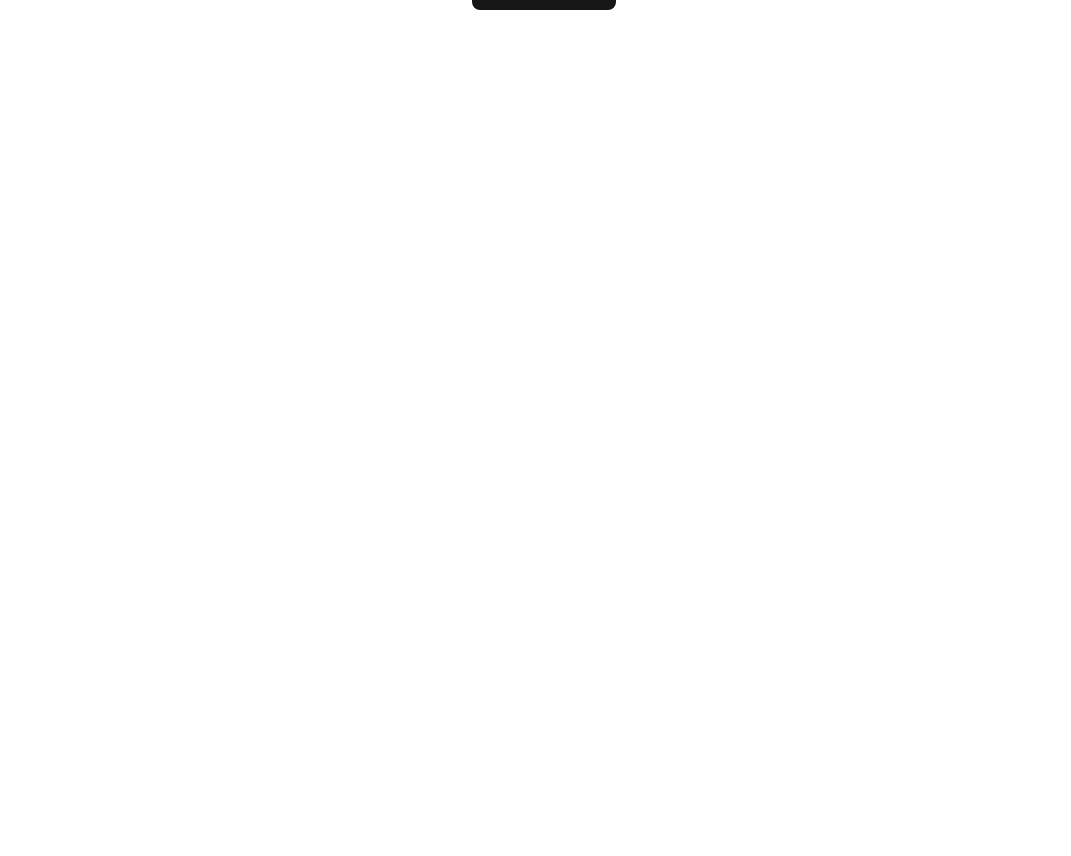
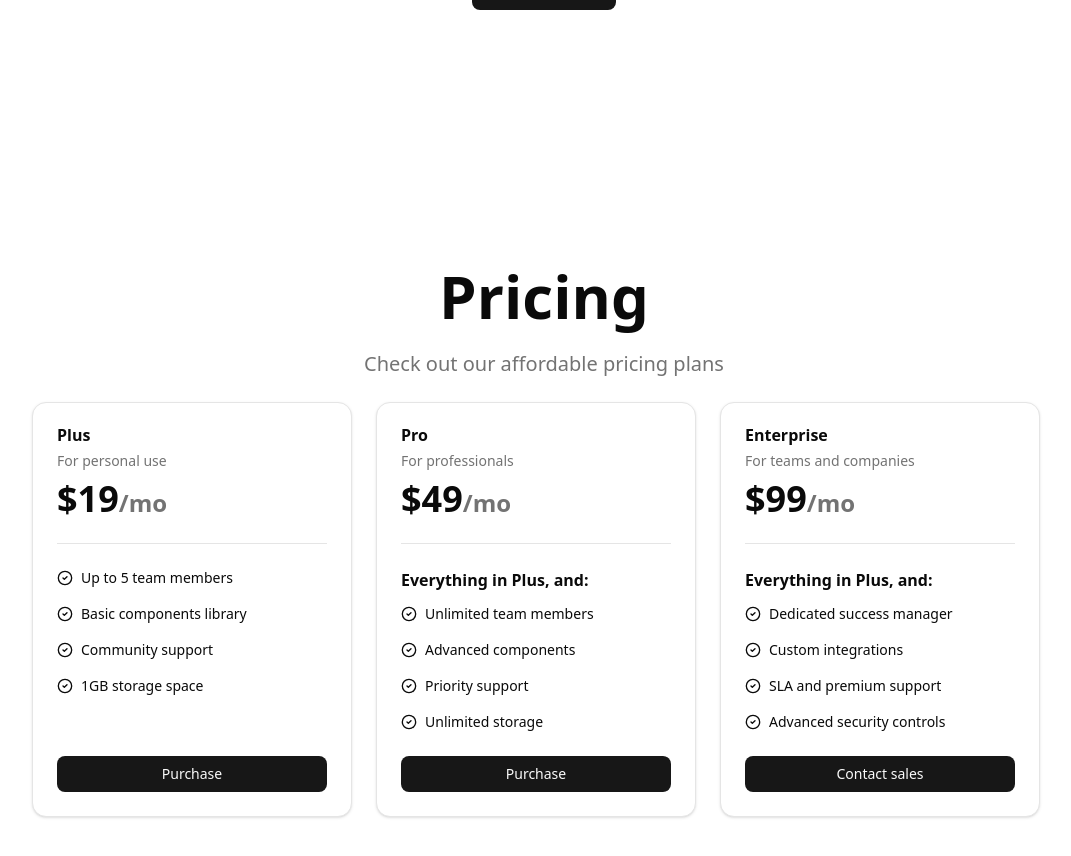
Before and after one commit to Sergyoga2/sub, a Next.js app: page / in a window 1280 px wide. Shown: the part 1817-2673 px from the top of the page, without its empty margins (96-1167 px from the left). Before the commit the page ends 1955 px from the top, so only its background shows below. Built offline with nearby package versions, Linux system fonts and the light colour scheme.

Commit message:
add pricing2 block with 3 plans and no billing toggle

```diff
--- a/app/page.tsx
+++ b/app/page.tsx
@@ -1,11 +1,13 @@
 import { Hero243 } from "@/components/hero243";
 import { Feature43 } from "@/components/feature43";
+import { Pricing2 } from "@/components/pricing2";
 
 export default function Home() {
   return (
     <main>
       <Hero243 />
       <Feature43 />
+      <Pricing2 />
     </main>
   );
 }
--- /dev/null
+++ b/components/pricing2.tsx
@@ -0,0 +1,160 @@
+import { CircleCheck } from "lucide-react";
+
+import { cn } from "@/lib/utils";
+
+import { Button } from "@/components/ui/button";
+import {
+  Card,
+  CardContent,
+  CardFooter,
+  CardHeader,
+  CardTitle,
+} from "@/components/ui/card";
+import { Separator } from "@/components/ui/separator";
+
+interface PricingFeature {
+  text: string;
+}
+
+interface PricingPlan {
+  id: string;
+  name: string;
+  description: string;
+  price: string;
+  period: string;
+  features: PricingFeature[];
+  button: {
+    text: string;
+    url: string;
+  };
+}
+
+interface Pricing2Props {
+  heading?: string;
+  description?: string;
+  plans?: PricingPlan[];
+  className?: string;
+}
+
+const Pricing2 = ({
+  heading = "Pricing",
+  description = "Check out our affordable pricing plans",
+  plans = [
+    {
+      id: "plus",
+      name: "Plus",
+      description: "For personal use",
+      price: "$19",
+      period: "/mo",
+      features: [
+        { text: "Up to 5 team members" },
+        { text: "Basic components library" },
+        { text: "Community support" },
+        { text: "1GB storage space" },
+      ],
+      button: {
+        text: "Purchase",
+        url: "https://shadcnblocks.com",
+      },
+    },
+    {
+      id: "pro",
+      name: "Pro",
+      description: "For professionals",
+      price: "$49",
+      period: "/mo",
+      features: [
+        { text: "Unlimited team members" },
+        { text: "Advanced components" },
+        { text: "Priority support" },
+        { text: "Unlimited storage" },
+      ],
+      button: {
+        text: "Purchase",
+        url: "https://shadcnblocks.com",
+      },
+    },
+    {
+      id: "enterprise",
+      name: "Enterprise",
+      description: "For teams and companies",
+      price: "$99",
+      period: "/mo",
+      features: [
+        { text: "Dedicated success manager" },
+        { text: "Custom integrations" },
+        { text: "SLA and premium support" },
+        { text: "Advanced security controls" },
+      ],
+      button: {
+        text: "Contact sales",
+        url: "https://shadcnblocks.com",
+      },
+    },
+  ],
+  className,
+}: Pricing2Props) => {
+  return (
+    <section className={cn("py-32", className)}>
+      <div className="container mx-auto">
+        <div className="mx-auto flex w-full max-w-5xl flex-col items-center gap-6 text-center">
+          <h2 className="text-4xl font-semibold text-pretty lg:text-6xl">
+            {heading}
+          </h2>
+          <p className="text-muted-foreground lg:text-xl">{description}</p>
+          <div className="flex w-full flex-col items-stretch gap-6 md:flex-row">
+            {plans.map((plan) => (
+              <Card
+                key={plan.id}
+                className="flex w-80 flex-col justify-between text-left"
+              >
+                <CardHeader>
+                  <CardTitle>
+                    <p>{plan.name}</p>
+                  </CardTitle>
+                  <p className="text-sm text-muted-foreground">
+                    {plan.description}
+                  </p>
+                  <div className="flex items-end">
+                    <span className="text-4xl font-semibold">{plan.price}</span>
+                    <span className="text-2xl font-semibold text-muted-foreground">
+                      {plan.period}
+                    </span>
+                  </div>
+                </CardHeader>
+                <CardContent>
+                  <Separator className="mb-6" />
+                  {plan.id !== "plus" && (
+                    <p className="mb-3 font-semibold">
+                      Everything in Plus, and:
+                    </p>
+                  )}
+                  <ul className="space-y-4">
+                    {plan.features.map((feature, index) => (
+                      <li
+                        key={index}
+                        className="flex items-center gap-2 text-sm"
+                      >
+                        <CircleCheck className="size-4" />
+                        <span>{feature.text}</span>
+                      </li>
+                    ))}
+                  </ul>
+                </CardContent>
+                <CardFooter className="mt-auto">
+                  <Button asChild className="w-full">
+                    <a href={plan.button.url} target="_blank">
+                      {plan.button.text}
+                    </a>
+                  </Button>
+                </CardFooter>
+              </Card>
+            ))}
+          </div>
+        </div>
+      </div>
+    </section>
+  );
+};
+
+export { Pricing2 };
--- /dev/null
+++ b/components/ui/card.tsx
@@ -0,0 +1,92 @@
+import * as React from "react"
+
+import { cn } from "@/lib/utils"
+
+function Card({ className, ...props }: React.ComponentProps<"div">) {
+  return (
+    <div
+      data-slot="card"
+      className={cn(
+        "bg-card text-card-foreground flex flex-col gap-6 rounded-xl border py-6 shadow-sm",
+        className
+      )}
+      {...props}
+    />
+  )
+}
+
+function CardHeader({ className, ...props }: React.ComponentProps<"div">) {
+  return (
+    <div
+      data-slot="card-header"
+      className={cn(
+        "@container/card-header grid auto-rows-min grid-rows-[auto_auto] items-start gap-2 px-6 has-data-[slot=card-action]:grid-cols-[1fr_auto] [.border-b]:pb-6",
+        className
+      )}
+      {...props}
+    />
+  )
+}
+
+function CardTitle({ className, ...props }: React.ComponentProps<"div">) {
+  return (
+    <div
+      data-slot="card-title"
+      className={cn("leading-none font-semibold", className)}
+      {...props}
+    />
+  )
+}
+
+function CardDescription({ className, ...props }: React.ComponentProps<"div">) {
+  return (
+    <div
+      data-slot="card-description"
+      className={cn("text-muted-foreground text-sm", className)}
+      {...props}
+    />
+  )
+}
+
+function CardAction({ className, ...props }: React.ComponentProps<"div">) {
+  return (
+    <div
+      data-slot="card-action"
+      className={cn(
+        "col-start-2 row-span-2 row-start-1 self-start justify-self-end",
+        className
+      )}
+      {...props}
+    />
+  )
+}
+
+function CardContent({ className, ...props }: React.ComponentProps<"div">) {
+  return (
+    <div
+      data-slot="card-content"
+      className={cn("px-6", className)}
+      {...props}
+    />
+  )
+}
+
+function CardFooter({ className, ...props }: React.ComponentProps<"div">) {
+  return (
+    <div
+      data-slot="card-footer"
+      className={cn("flex items-center px-6 [.border-t]:pt-6", className)}
+      {...props}
+    />
+  )
+}
+
+export {
+  Card,
+  CardHeader,
+  CardFooter,
+  CardTitle,
+  CardAction,
+  CardDescription,
+  CardContent,
+}
--- /dev/null
+++ b/components/ui/separator.tsx
@@ -0,0 +1,28 @@
+"use client"
+
+import * as React from "react"
+import { Separator as SeparatorPrimitive } from "radix-ui"
+
+import { cn } from "@/lib/utils"
+
+function Separator({
+  className,
+  orientation = "horizontal",
+  decorative = true,
+  ...props
+}: React.ComponentProps<typeof SeparatorPrimitive.Root>) {
+  return (
+    <SeparatorPrimitive.Root
+      data-slot="separator"
+      decorative={decorative}
+      orientation={orientation}
+      className={cn(
+        "bg-border shrink-0 data-[orientation=horizontal]:h-px data-[orientation=horizontal]:w-full data-[orientation=vertical]:h-full data-[orientation=vertical]:w-px",
+        className
+      )}
+      {...props}
+    />
+  )
+}
+
+export { Separator }
--- /dev/null
+++ b/components/ui/switch.tsx
@@ -0,0 +1,35 @@
+"use client"
+
+import * as React from "react"
+import { Switch as SwitchPrimitive } from "radix-ui"
+
+import { cn } from "@/lib/utils"
+
+function Switch({
+  className,
+  size = "default",
+  ...props
+}: React.ComponentProps<typeof SwitchPrimitive.Root> & {
+  size?: "sm" | "default"
+}) {
+  return (
+    <SwitchPrimitive.Root
+      data-slot="switch"
+      data-size={size}
+      className={cn(
+        "peer data-[state=checked]:bg-primary data-[state=unchecked]:bg-input focus-visible:border-ring focus-visible:ring-ring/50 dark:data-[state=unchecked]:bg-input/80 group/switch inline-flex shrink-0 items-center rounded-full border border-transparent shadow-xs transition-all outline-none focus-visible:ring-[3px] disabled:cursor-not-allowed disabled:opacity-50 data-[size=default]:h-[1.15rem] data-[size=default]:w-8 data-[size=sm]:h-3.5 data-[size=sm]:w-6",
+        className
+      )}
+      {...props}
+    >
+      <SwitchPrimitive.Thumb
+        data-slot="switch-thumb"
+        className={cn(
+          "bg-background dark:data-[state=unchecked]:bg-foreground dark:data-[state=checked]:bg-primary-foreground pointer-events-none block rounded-full ring-0 transition-transform group-data-[size=default]/switch:size-4 group-data-[size=sm]/switch:size-3 data-[state=checked]:translate-x-[calc(100%-2px)] data-[state=unchecked]:translate-x-0"
+        )}
+      />
+    </SwitchPrimitive.Root>
+  )
+}
+
+export { Switch }
```
